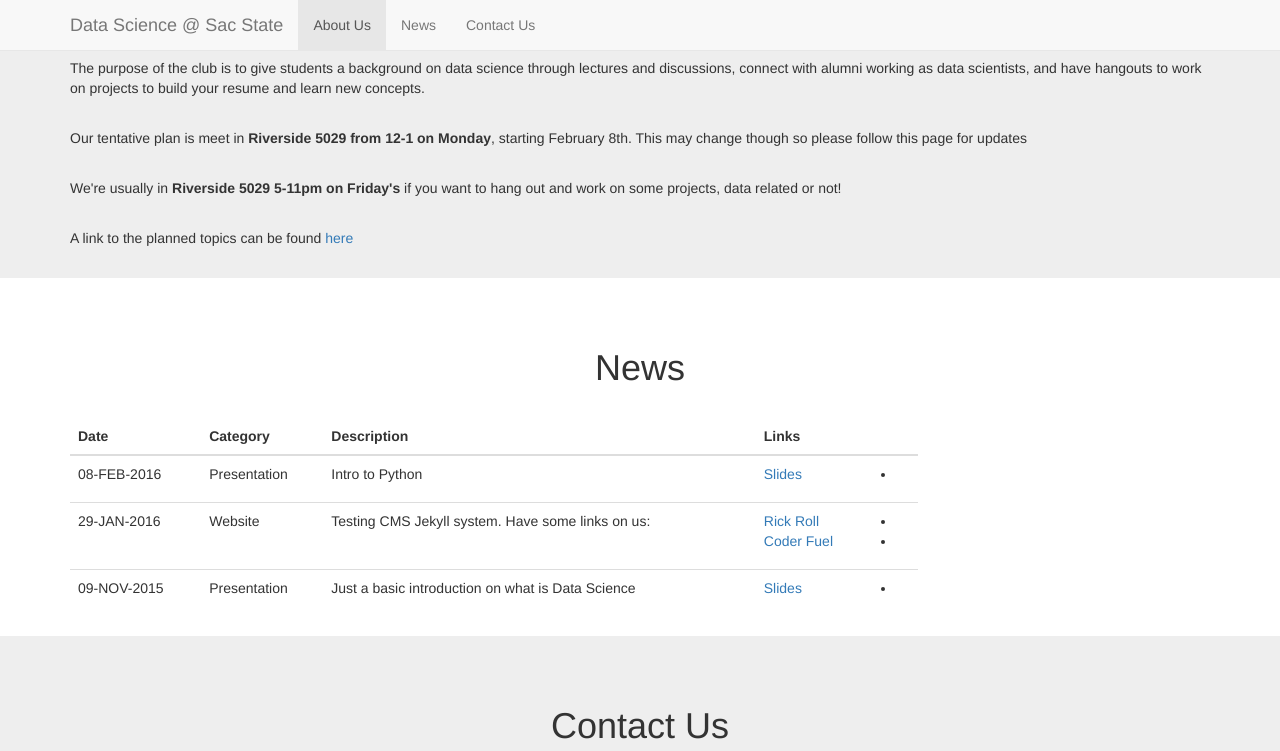
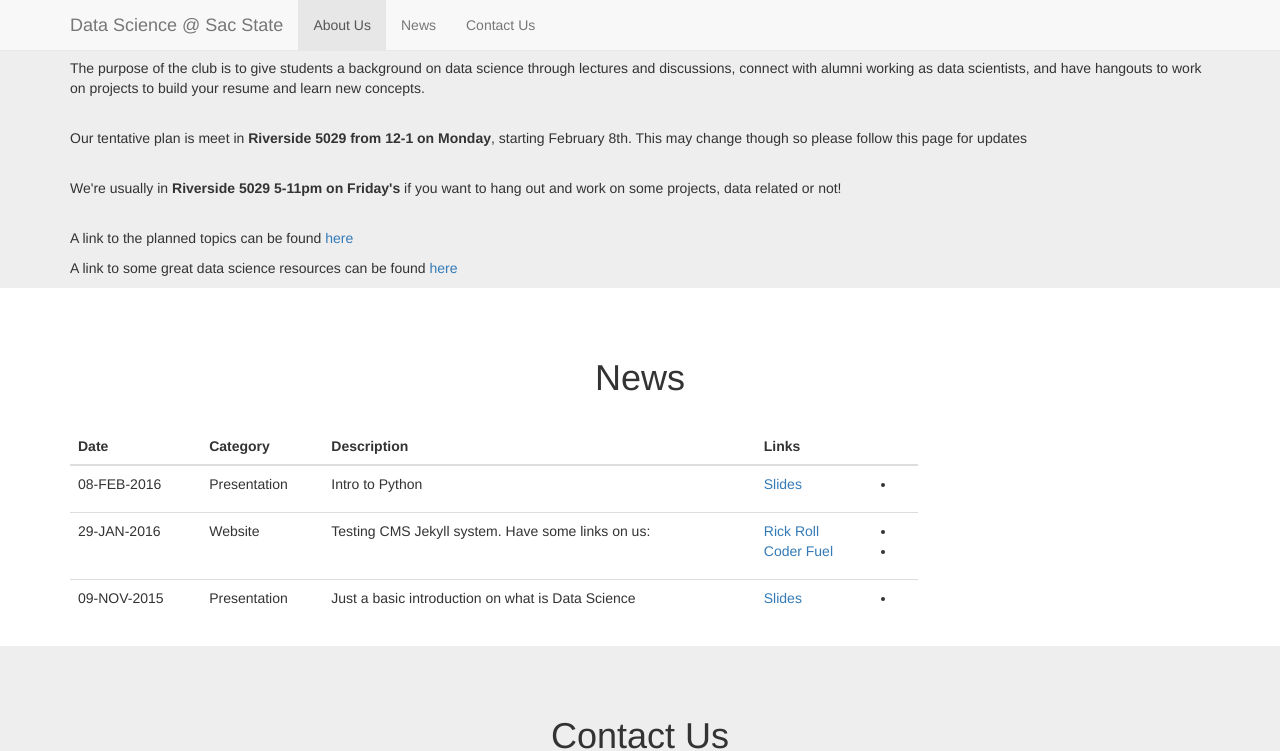
Before and after one commit to DataScience-SacState/DataScience-SacState.github.io, a Jekyll site: the page built from index.html, in a window 1280 px wide and 900 px high, scrolled down 593 px, cut to the strip 0-751 px from the top of the window. Built offline with Jekyll 4.4.1, drawn with Linux system fonts in a browser that asks for light colours.

Commit message:
added a link to the resources git

```diff
--- a/index.html
+++ b/index.html
@@ -84,7 +84,7 @@ layout: default
                 <br>
                 <p align="left" style="font-size:100%:">A link to the planned topics can be found <a href="https://docs.google.com/document/d/1V2kcNUqes5YmVlRcf4Gsz2ngrAqFBfrhk2RZ7sH9gV0/edit?usp=sharing">here</a>
                 <br>
-
+                <p align="left" style="font-size:100%:">A link to some great data science resources can be found <a href="https://github.com/DataScience-SacState/DataScienceResources">here</a>
                 <br>
         <!--      <h2> I'll do this when I figure out how to frontend </h2> -->
         </div>
```
